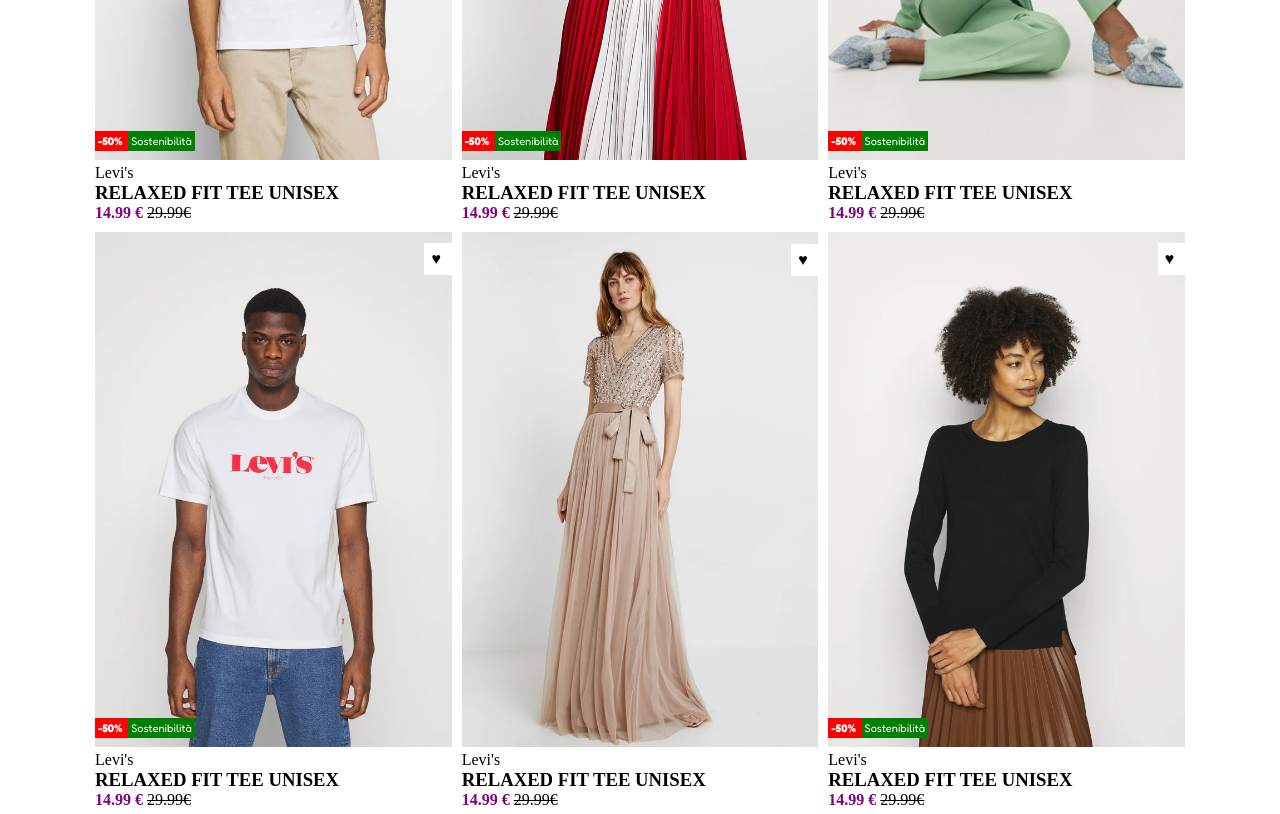
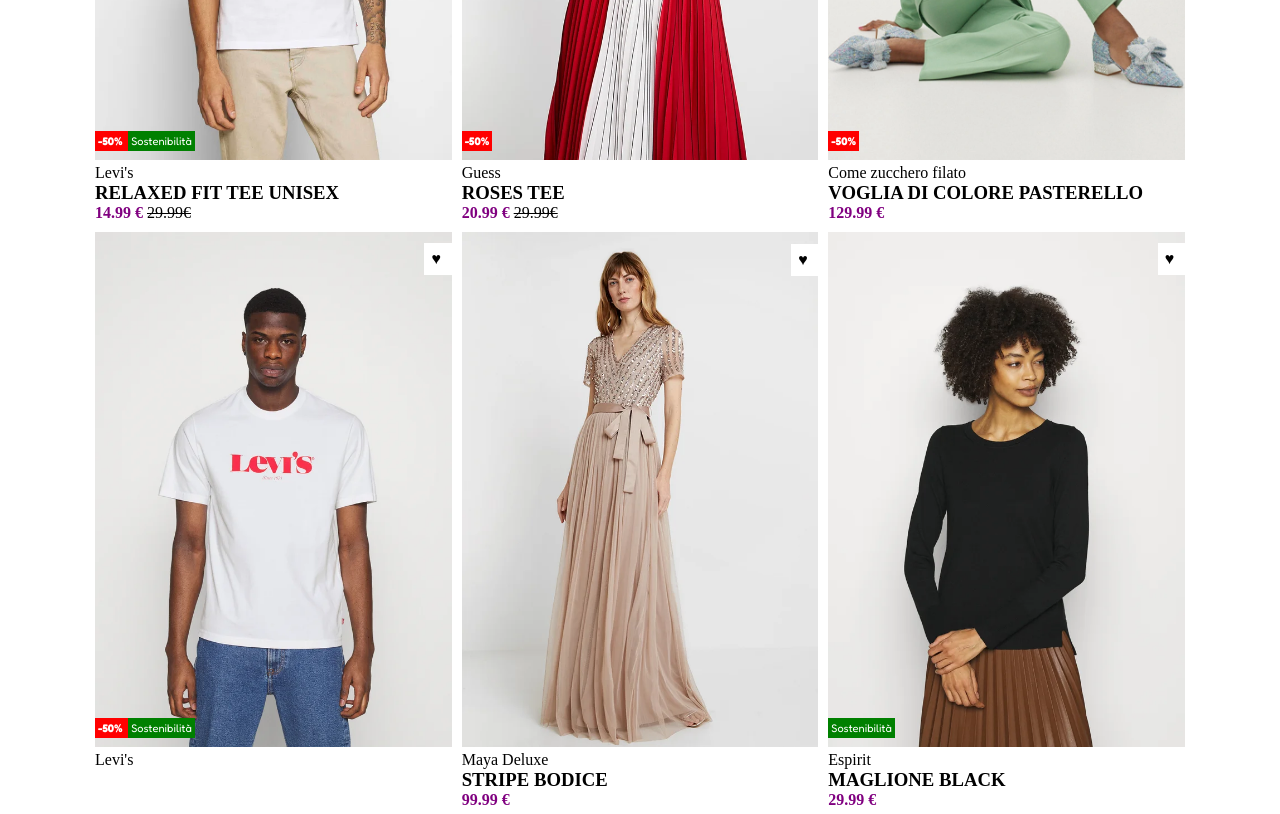
Before and after one commit to Paskimeo/html-css-boolando, a plain HTML site: page index.html in a window 1280 px wide. Shown: the part 360-1174 px from the top of the page. Drawn offline with Linux system fonts and the light colour scheme.

Commit message:
Inserite informazioni finali

```diff
--- a/index.html
+++ b/index.html
@@ -39,13 +39,13 @@
                     <img src="/img/2.webp" alt="ipod">
                     <div class="etichette">
                         <span class="discount-red bg-red font"> -50&percnt; </span>
-                        <span class="discount-green bg-green font"> Sostenibilità </span>
+
                     </div>
                     <p class="heart">&hearts;</p>
                 </div>
-                        <p>Levi's</p>
-                        <h3>RELAXED FIT TEE UNISEX</h3>
-                        <p><span class="price">14.99 &euro; </span> <strike>29.99&euro;</strike> </p>
+                        <p>Guess</p>
+                        <h3>ROSES TEE</h3>
+                        <p><span class="price">20.99 &euro; </span> <strike>29.99&euro;</strike> </p>
 
 
             </div>
@@ -54,13 +54,13 @@
                     <img src="/img/3.webp" alt="ipod">
                     <div class="etichette">
                         <span class="discount-red bg-red font"> -50&percnt; </span>
-                        <span class="discount-green bg-green font"> Sostenibilità </span>
+
                     </div>
                     <p class="heart">&hearts;</p>
                 </div>
-                        <p>Levi's</p>
-                        <h3>RELAXED FIT TEE UNISEX</h3>
-                        <p><span class="price">14.99 &euro; </span> <strike>29.99&euro;</strike> </p>
+                        <p>Come zucchero filato</p>
+                        <h3>VOGLIA DI COLORE PASTERELLO</h3>
+                        <p><span class="price">129.99 &euro; </span> </p>
 
 
             </div>
@@ -77,8 +77,7 @@
 
                 </div>
                         <p>Levi's</p>
-                        <h3>RELAXED FIT TEE UNISEX</h3>
-                        <p><span class="price">14.99 &euro; </span> <strike>29.99&euro;</strike> </p>
+
 
             </div>
             <div class="col">
@@ -86,9 +85,9 @@
                     <img src="/img/5.webp" alt="ipod">
                     <p class="heart">&hearts;</p>
 
-                        <p>Levi's</p>
-                        <h3>RELAXED FIT TEE UNISEX</h3>
-                        <p><span class="price">14.99 &euro; </span> <strike>29.99&euro;</strike> </p>
+                        <p>Maya Deluxe</p>
+                        <h3>STRIPE BODICE</h3>
+                        <p><span class="price">99.99 &euro; </span> </p>
 
                 </div>
             </div>
@@ -96,14 +95,14 @@
                 <div class="product">
                     <img src="/img/6.webp" alt="ipod">
                     <div class="etichette">
-                        <span class="discount-red bg-red font"> -50&percnt; </span>
+
                         <span class="discount-green bg-green font"> Sostenibilità </span>
                     </div>
                     <p class="heart">&hearts;</p>
                 </div>
-                        <p>Levi's</p>
-                        <h3>RELAXED FIT TEE UNISEX</h3>
-                        <p><span class="price">14.99 &euro; </span> <strike>29.99&euro;</strike> </p>
+                        <p>Espirit</p>
+                        <h3>MAGLIONE BLACK</h3>
+                        <p><span class="price">29.99 &euro; </span> </p>
 
 
             </div>
```
